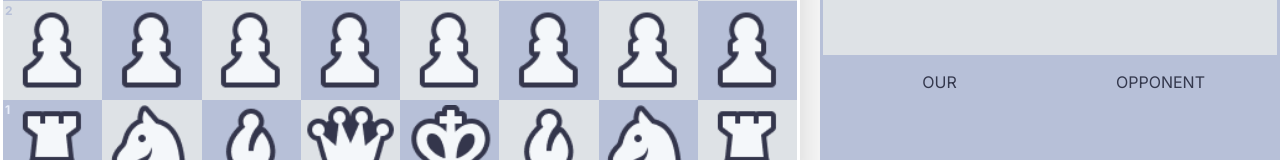
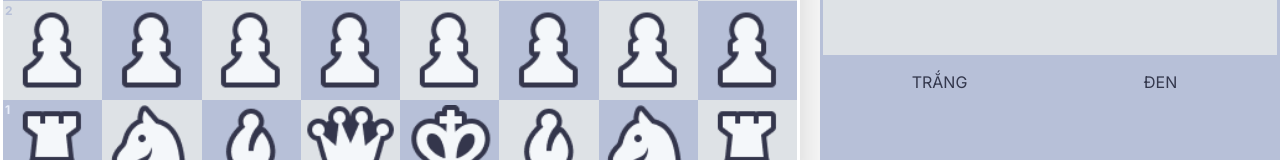
Before and after one commit to DuckSoSad/majesty-gambit-frontend, a Next.js app: page / in a window 1280 px wide. Shown: the part 598-758 px from the top of the page. Built offline with nearby package versions, Linux system fonts and the light colour scheme.

Commit message:
hotfix: update note for move history

```diff
--- a/src/components/MoveHistory.tsx
+++ b/src/components/MoveHistory.tsx
@@ -44,7 +44,7 @@ export default function MoveHistory() {
       <div className="bg-[#B7C0D8] border-t-3 border-[#B7C0D8] rounded-b-xl h-36 p-3 text-start overflow-y-auto">
         <div className="grid grid-cols-2 gap-3">
           <div className="text-center">
-            <p className="text-[#34384D]">OUR</p>
+            <p className="text-[#34384D] uppercase">Trắng</p>
             <div className="flex flex-wrap gap-1 max-w-full">
               {ourEatenHistory.map((icon, index) => (
                 <span
@@ -57,7 +57,7 @@ export default function MoveHistory() {
             </div>
           </div>
           <div className="text-center">
-            <p className="text-[#34384D]">OPPONENT</p>
+            <p className="text-[#34384D] uppercase">Đen</p>
             <div className="flex flex-wrap gap-1 max-w-full">
               {opnEatenHistory.map((icon, index) => (
                 <span
--- a/src/store/useGameStore.ts
+++ b/src/store/useGameStore.ts
@@ -70,8 +70,8 @@ export const useGameStore = create<GameState>((set) => ({
       const movesCount = referee.getValidMovesCount(nextTurn, newPieces);
       const isGameOver = movesCount === 0;
 
-      const fromCoord = `${verticalAxis[piece.x]}${horizonAxis[piece.y]}`;
-      const toCoord = `${verticalAxis[toX]}${horizonAxis[toY]}`;
+      const fromCoord = `${verticalAxis[piece.y]}${horizonAxis[piece.x]}`;
+      const toCoord = `${verticalAxis[toY]}${horizonAxis[toX]}`;
       const actionChar = targetPiece ? "x" : "";
       const moveNote = `${getPieceIcon(piece)}: ${fromCoord}${actionChar}${toCoord}${isKingInCheck && !isGameOver ? "+" : ""}${isKingInCheck && isGameOver ? "#" : ""}`;
 
```
